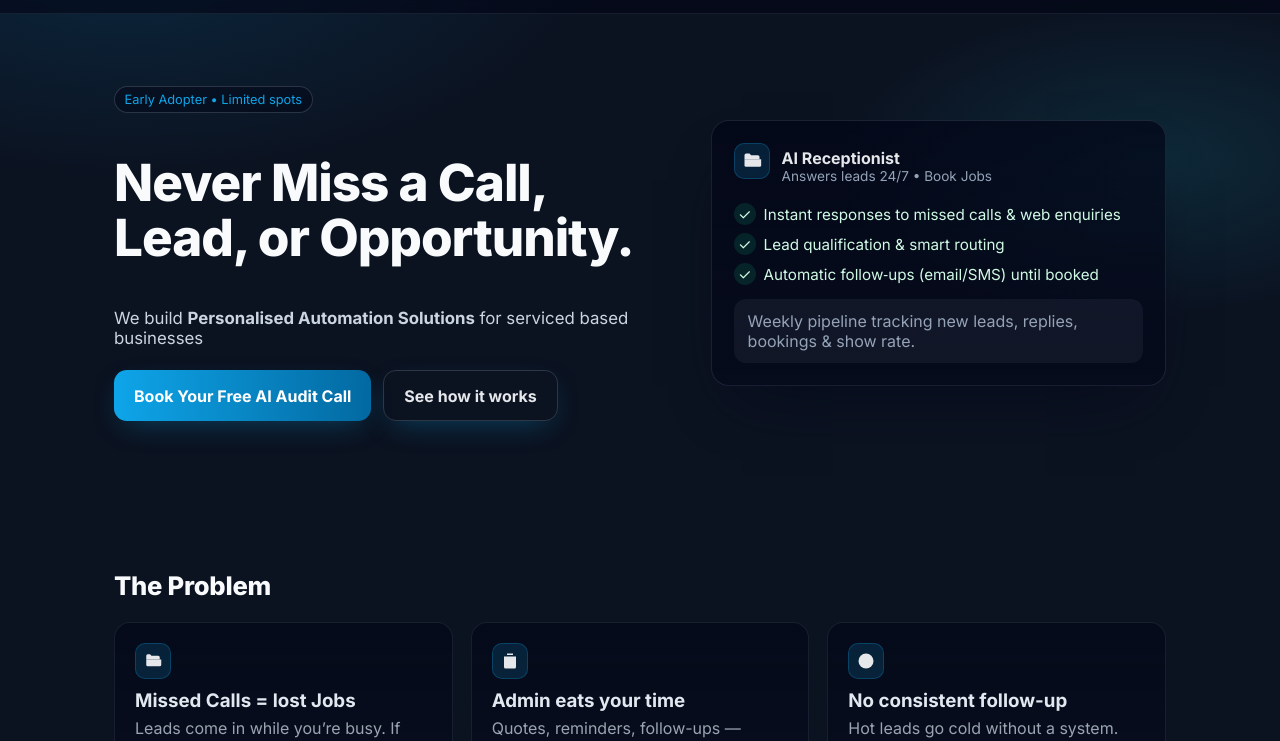
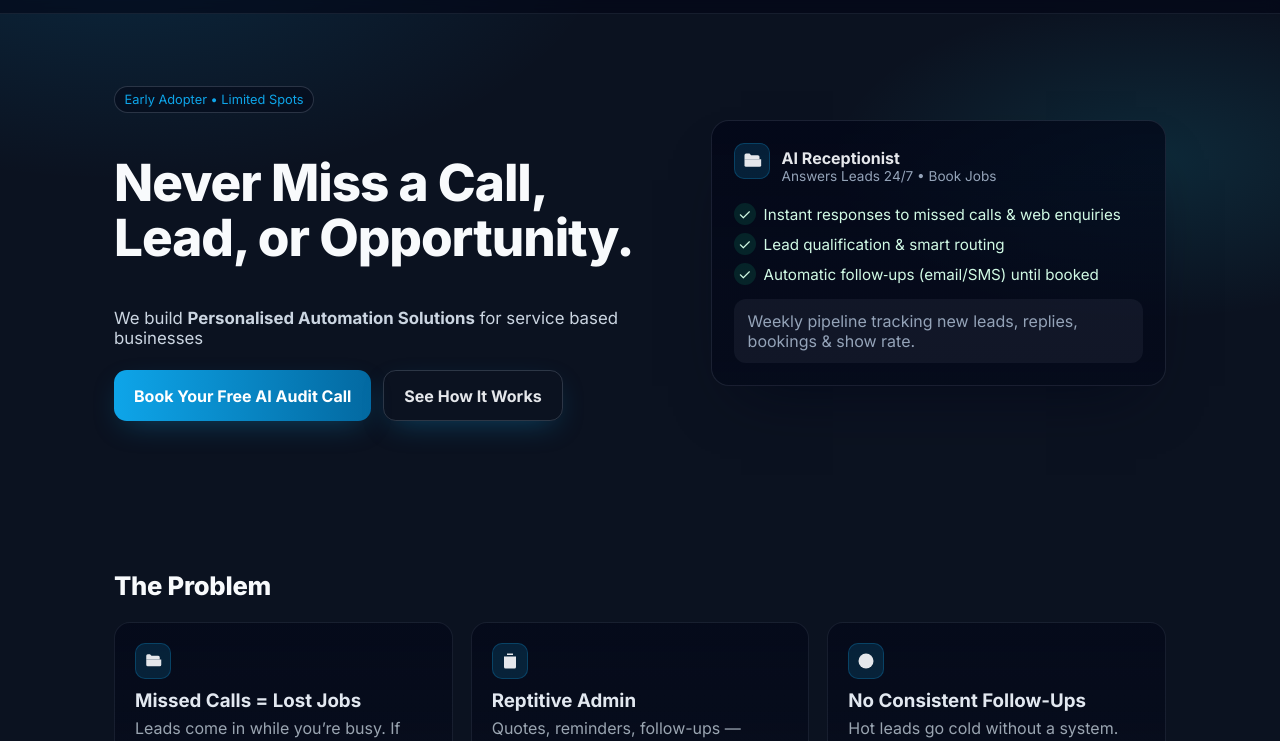
Before and after one commit to reginaldsparrowai-blip/Skybound-Ai-Site, a plain HTML site: page index.html in a window 1280 px wide. Shown: the part 59-800 px from the top of the page. Drawn offline with Linux system fonts and the light colour scheme.

Commit message:
index.html

```diff
--- a/index.html
+++ b/index.html
@@ -81,12 +81,12 @@
   <section class="hero">
     <div class="container hero-grid">
       <div>
-        <a class="chip" href="https://calendly.com/reginaldsparrow-ai/strategy" target="_blank" rel="noopener">Early Adopter • Limited spots</a>
+        <a class="chip" href="https://calendly.com/reginaldsparrow-ai/strategy" target="_blank" rel="noopener">Early Adopter • Limited Spots</a>
         <h1 class="h1">Never Miss a Call, Lead, or Opportunity.</h1>
-        <p class="lead">We build <strong>Personalised Automation Solutions</strong> for serviced based businesses</p>
+        <p class="lead">We build <strong>Personalised Automation Solutions</strong> for service based businesses</p>
         <div class="hero-cta">
           <a class="btn" href="https://calendly.com/reginaldsparrow-ai/strategy" target="_blank" rel="noopener">Book Your Free AI Audit Call</a>
-          <a class="btn btn-outline" href="#how">See how it works</a>
+          <a class="btn btn-outline" href="#how">See How It Works</a>
         </div>
       </div>
       <div>
@@ -97,7 +97,7 @@
             </div>
             <div>
               <div style="font-weight:700;">AI Receptionist</div>
-              <div style="color:#94a3b8; font-size:.85rem;">Answers leads 24/7 • Book Jobs</div>
+              <div style="color:#94a3b8; font-size:.85rem;">Answers Leads 24/7 • Book Jobs</div>
             </div>
           </div>
           <div style="margin-top:14px; display:grid; gap:8px;">
@@ -117,17 +117,17 @@
       <div class="grid-3" style="margin-top:16px;">
         <div class="feature">
           <div class="icon"><svg viewBox="0 0 24 24" fill="currentColor" width="18" height="18"><path d="M3 5a2 2 0 012-2h3l2 2h9a2 2 0 012 2v3H3V5z"/><path d="M3 10h20v7a2 2 0 01-2 2H5a2 2 0 01-2-2v-7z"/></svg></div>
-          <h3>Missed Calls = lost Jobs</h3>
+          <h3>Missed Calls = Lost Jobs</h3>
           <p>Leads come in while you’re busy. If nobody answers fast, they move on.</p>
         </div>
         <div class="feature">
           <div class="icon"><svg viewBox="0 0 24 24" fill="currentColor" width="18" height="18"><path d="M8 2h8v2H8z"/><path d="M4 6h16v14a2 2 0 01-2 2H6a2 2 0 01-2-2V6z"/></svg></div>
-          <h3>Admin eats your time</h3>
+          <h3>Reptitive Admin</h3>
           <p>Quotes, reminders, follow-ups — crucial work that steals hours every week.</p>
         </div>
         <div class="feature">
           <div class="icon"><svg viewBox="0 0 24 24" fill="currentColor" width="18" height="18"><path d="M12 2a10 10 0 100 20 10 10 0 000-20z"/><path d="M12 6v6l4 2"/></svg></div>
-          <h3>No consistent follow-up</h3>
+          <h3>No Consistent Follow-Ups</h3>
           <p>Hot leads go cold without a system. Money slips through the cracks.</p>
         </div>
       </div>
```
